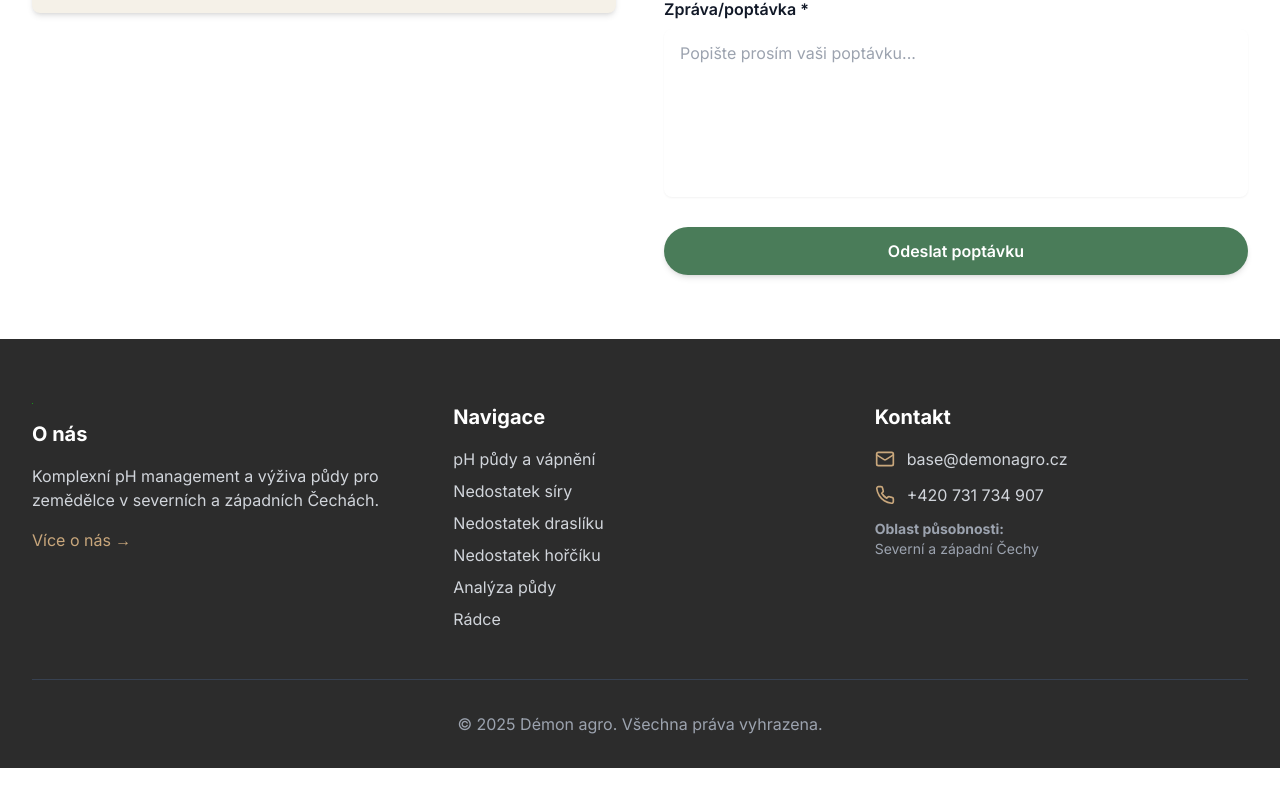
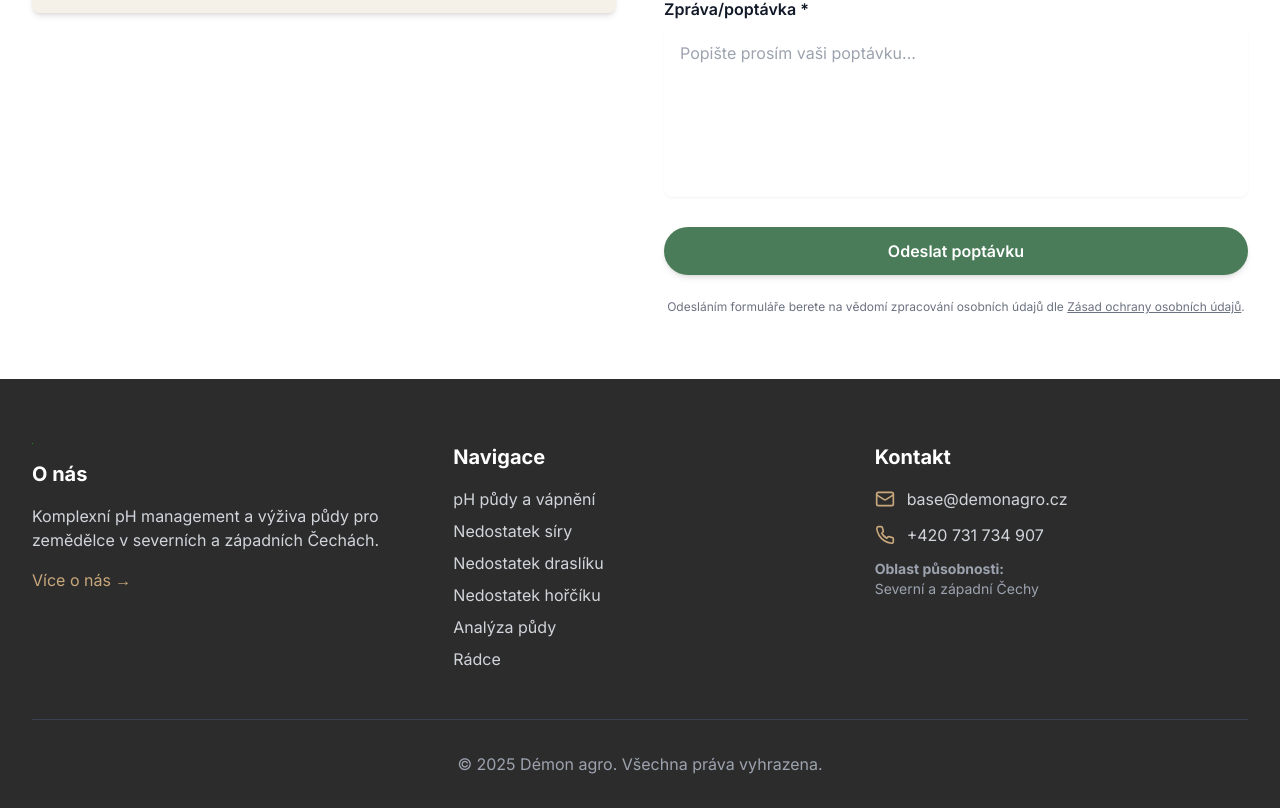
Before and after one commit to pavelbase/demon-agro-web-1.3, a Next.js app in the folder demon-agro/: page /kontakt in a window 1280 px wide. Shown: the part 843-1651 px from the top of the page. Before the commit the page ends 1611 px from the top, so only its background shows below. Built offline with nearby package versions, Linux system fonts and the light colour scheme.

Commit message:
Add link to privacy policy in contact form
Co-authored-by: base.pavel.29 <base.pavel.29@gmail.com>

```diff
--- a/demon-agro/app/kontakt/page.tsx
+++ b/demon-agro/app/kontakt/page.tsx
@@ -1,6 +1,7 @@
 "use client";
 
 import { useState, FormEvent } from "react";
+import Link from "next/link";
 import { Mail, Phone, MapPin, CheckCircle2, AlertCircle } from "lucide-react";
 import emailjs from "@emailjs/browser";
 
@@ -322,6 +323,17 @@ export default function KontaktPage() {
                 >
                   {status === "sending" ? "Odesílám..." : "Odeslat poptávku"}
                 </button>
+                <p className="text-xs text-gray-500 mt-3 text-center">
+                  Odesláním formuláře berete na vědomí zpracování osobních údajů dle{" "}
+                  <Link
+                    href="/zasady-ochrany-osobnich-udaju"
+                    target="_blank"
+                    className="underline hover:text-gray-700"
+                  >
+                    Zásad ochrany osobních údajů
+                  </Link>
+                  .
+                </p>
               </form>
             </div>
           </div>
```
